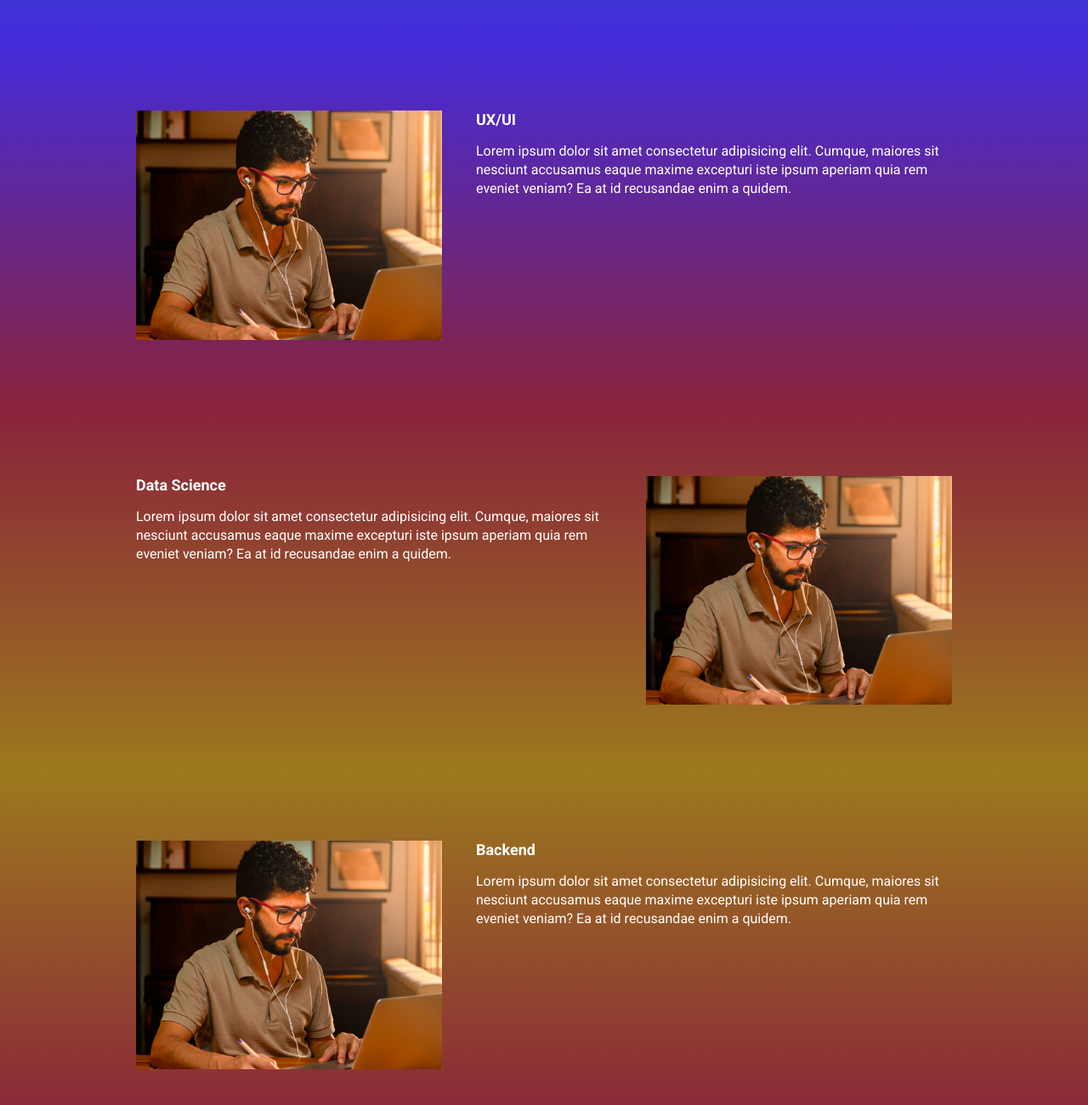
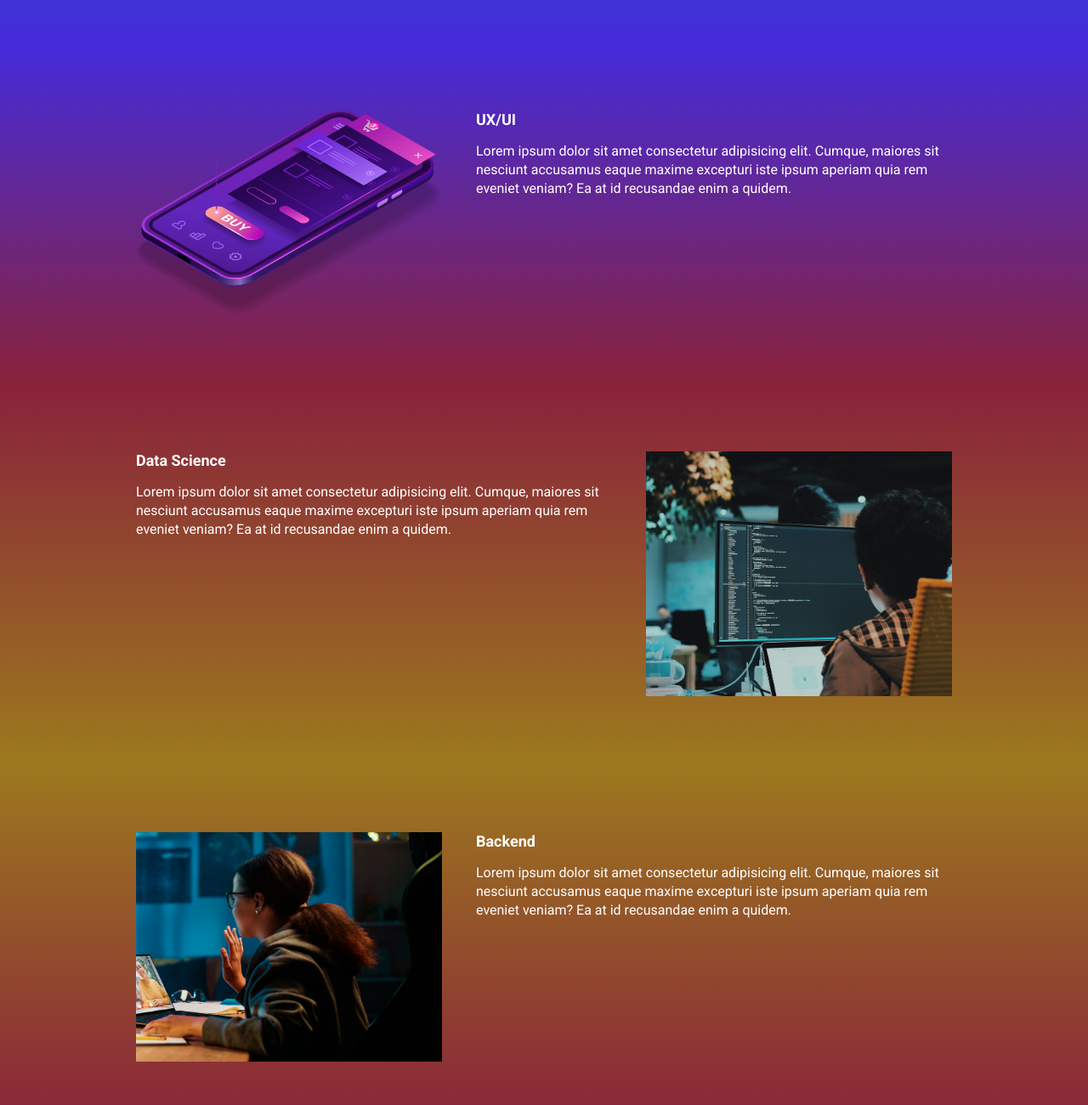
Before and after one commit to M-F-W/ebac_tech_talks, a website built with Parcel: page src/index.html in a window 1280 px wide. Shown: the part 940-2240 px from the top of the page at 85% size. Built offline with nearby package versions, Linux system fonts and the light colour scheme.

Commit message:
Correcao das images

```diff
--- a/src/index.html
+++ b/src/index.html
@@ -65,7 +65,7 @@
                         quidem.
                     </p>
                 </div>
-                <img class="event__image" src="./images/frontend.png" alt="" />
+                <img class="event__image" src="./images/ui-ux.png" alt="" />
             </div>
         </section>
         <section>
@@ -80,7 +80,7 @@
                             recusandae enim a quidem.
                         </p>
                     </div>
-                    <img class="event__image" src="./images/frontend.png" alt="" />
+                    <img class="event__image" src="./images/data.png" alt="" />
                 </div>
             </section>
         </section>
@@ -95,7 +95,7 @@
                         quidem.
                     </p>
                 </div>
-                <img class="event__image" src="./images/frontend.png" alt="" />
+                <img class="event__image" src="./images/backend.png" alt="" />
             </div>
         </section>
     </body>
```
